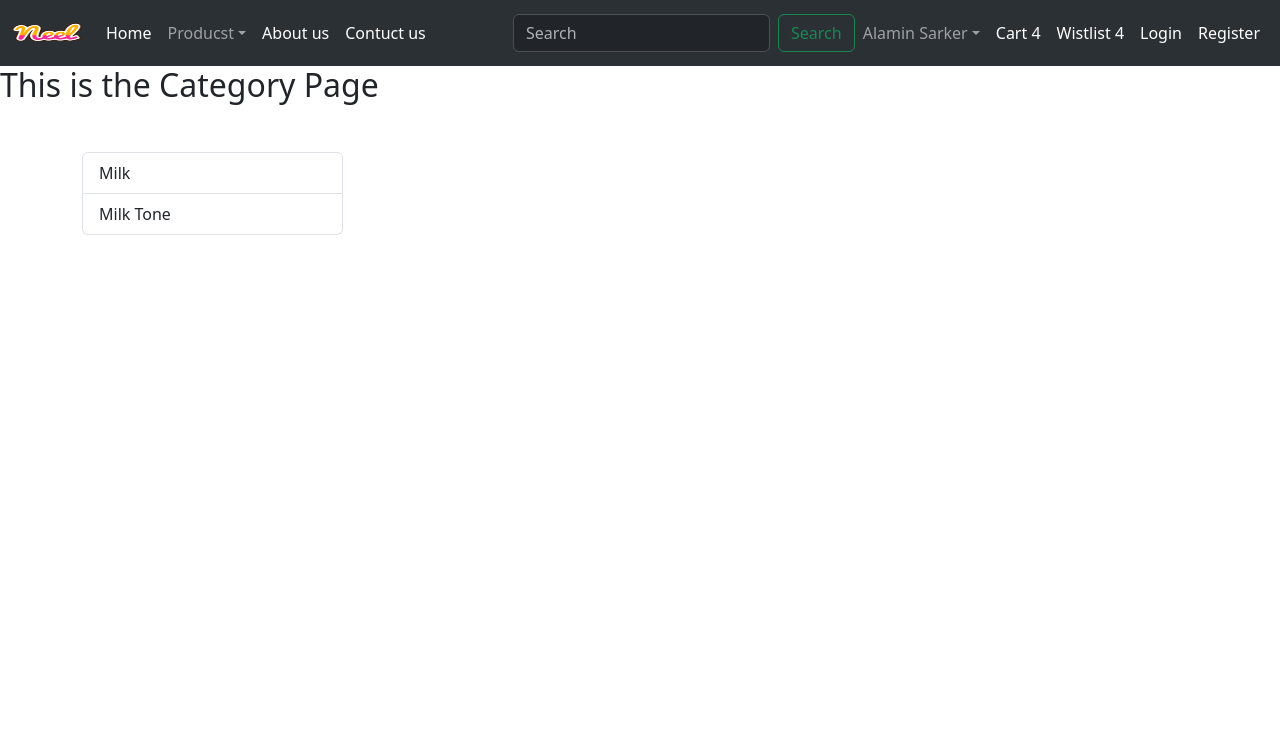
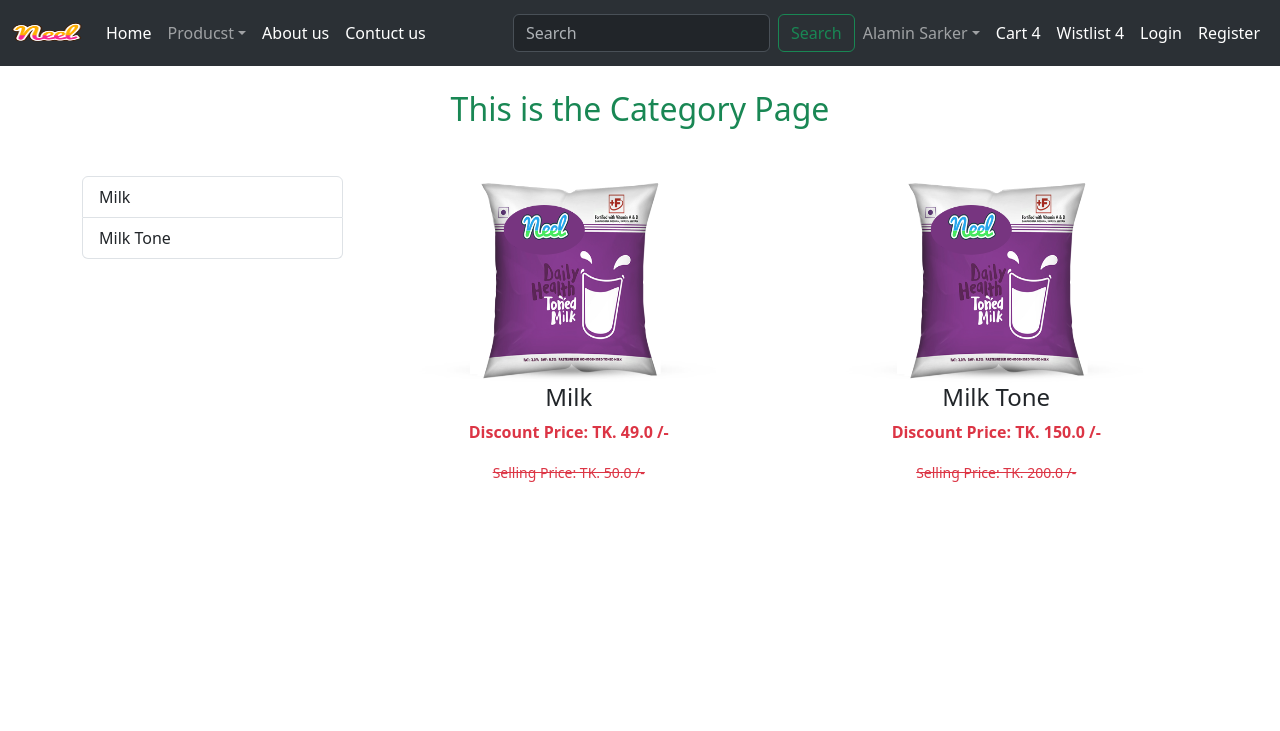
Before and after one commit to AlaminSarkerFRII/food_essentials, a Django app: page /category/ML in a window 1280 px wide. Shown: the top 731 px of the page. Run offline with Django 4.2, Linux system fonts and the light colour scheme; data comes from the database, SQL or seed files in the repository; both versions use the stored data as it was after the commit.

Commit message:
added category image and media urll

```diff
--- a/ecommerce/urls.py
+++ b/ecommerce/urls.py
@@ -1,7 +1,9 @@
+from django.conf import settings
+from django.conf.urls.static import static
 from django.contrib import admin
 from django.urls import path, include
 
 urlpatterns = [
     path('admin/', admin.site.urls),
     path('', include('mainapp.urls')),
-]
+] + static(settings.MEDIA_URL, document_root=settings.MEDIA_ROOT)
--- a/mainapp/templates/mainapp/category.html
+++ b/mainapp/templates/mainapp/category.html
@@ -1,7 +1,7 @@
 {% extends 'mainapp/base.html' %} {% load static %} {% block title %} Category
 {% endblock %} {% block main-content %}
 
-<h2>This is the Category Page</h2>
+<h2 class="text-success text-center my-4">This is the Category Page</h2>
 
 <div class="container my-5">
   <div class="row">
@@ -18,7 +18,29 @@
       </div>
     </div>
 
-    <div class="col-sm-9"></div>
+    <div class="col-sm-9">
+      <div class="row">
+        {% for product in products %}
+
+        <div class="col text-center">
+          <a href="#" class="btn">
+            <div>
+              <img
+                src="{{ product.product_image.url }}"
+                width="300px"
+                height="200px"
+                alt="Product_Images"
+              />
+              <h4>{{product.title}}</h4>
+              <p class="text-danger fw-bold">Discount Price: TK. {{product.discount_prices}} /-</p>
+              <small class="text-danger text-decoration-line-through"> Selling Price: TK. {{product.selling_prices}} /- </small>
+            </div>
+          </a>
+        </div>
+
+        {% endfor %}
+      </div>
+    </div>
   </div>
 </div>
 
```
Also changed, not shown: db.sqlite3, media/products_images/tonemilk_xfJctyv.png (added).
